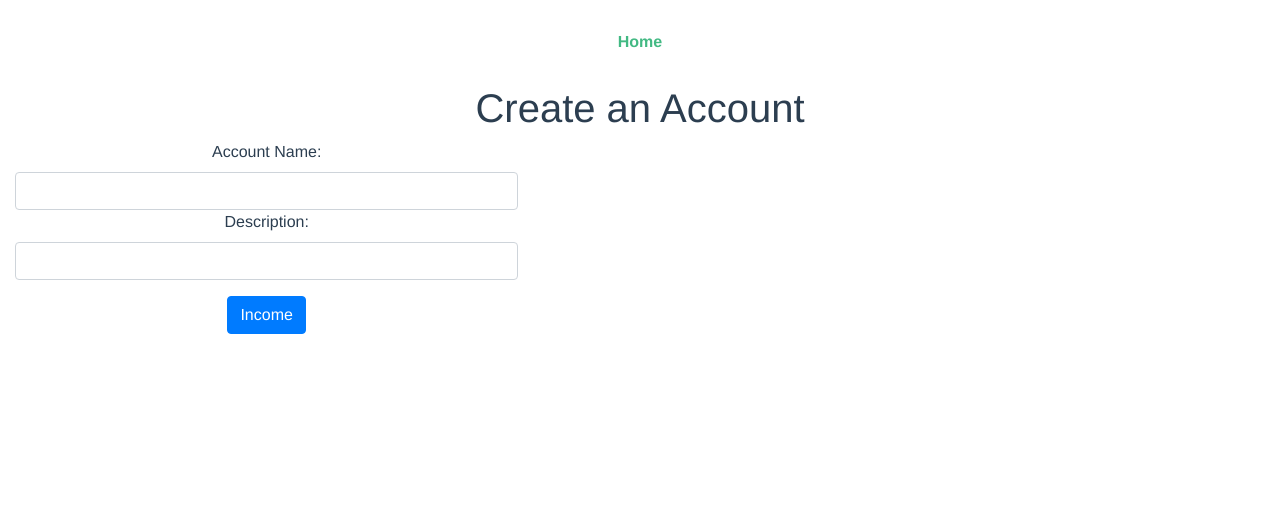
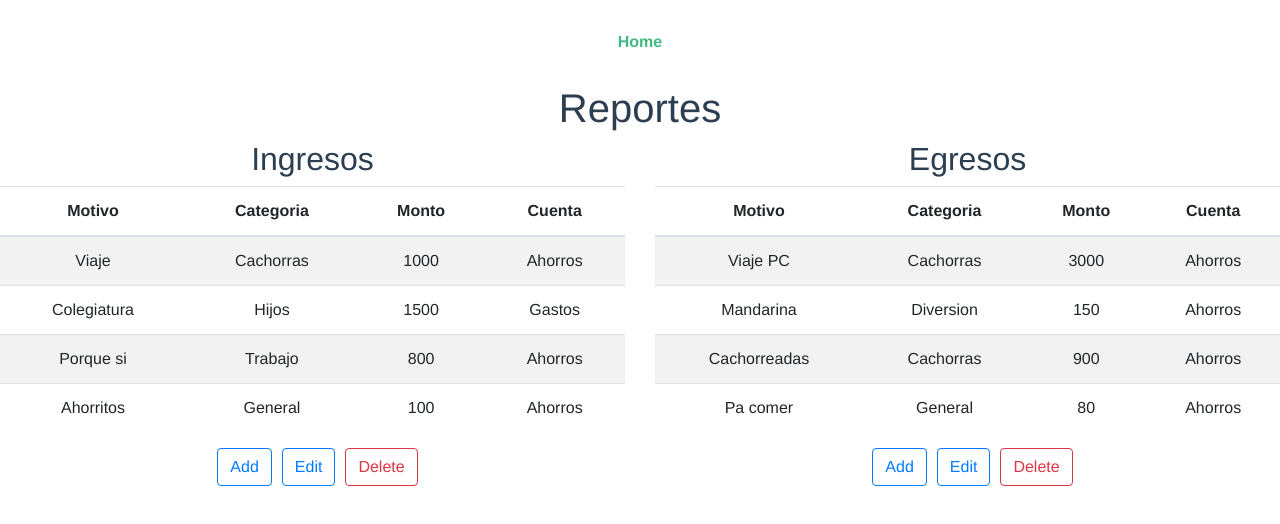
Before and after one commit to choi2nkyu/CertiProject, a Vue app: page /#/ in a window 1280 px wide. Shown: the top 524 px of the page. Built offline with nearby package versions, Linux system fonts and the light colour scheme.

Commit message:
payito: created UI for reportes

```diff
--- a/package.json
+++ b/package.json
@@ -26,6 +26,7 @@
     "babel-eslint": "^10.0.1",
     "chai": "^4.1.2",
     "eslint": "^5.16.0",
+    "eslint-config-google": "^0.12.0",
     "eslint-plugin-vue": "^5.0.0",
     "vue-template-compiler": "^2.5.21"
   }
--- a/src/router.js
+++ b/src/router.js
@@ -1,6 +1,6 @@
 import Vue from "vue";
 import Router from "vue-router";
-import Home from "./views/Home.vue";
+import Home from "./views/reportes.vue";
 
 Vue.use(Router);
 
@@ -8,17 +8,17 @@ export default new Router({
   routes: [
     {
       path: "/",
-      name: "home",
+      name: "reportes",
       component: Home
     },
     {
-      path: "/about",
-      name: "about",
+      path: "/reportes",
+      name: "reportes",
       // route level code-splitting
       // this generates a separate chunk (about.[hash].js) for this route
       // which is lazy-loaded when the route is visited.
       component: function() {
-        return import(/* webpackChunkName: "about" */ "./views/About.vue");
+        return import(/* webpackChunkName: "about" */ "./views/reportes.vue");
       }
     }
   ]
--- a/src/views/About.vue
+++ /dev/null
@@ -1,5 +0,0 @@
-<template>
-  <div class="about">
-    <h1>This is an about page</h1>
-  </div>
-</template>
--- /dev/null
+++ b/src/views/reportes.vue
@@ -0,0 +1,57 @@
+<template>
+   <div>
+     <h1>Reportes</h1>
+    <div class="row">
+       <div class="col-lg-6">
+       <h2>Ingresos</h2>
+       <b-table striped hover :items="items" :fields="fields"></b-table>
+
+       <div>
+        <b-button variant="outline-primary" style="margin-left: 10px">Add</b-button>
+        <b-button variant="outline-primary" style="margin-left: 10px">Edit</b-button>
+        <b-button variant="outline-danger" style="margin-left: 10px">Delete</b-button>
+       </div>
+     </div>
+
+
+     <div class="col-lg-6">
+       <h2>Egresos</h2>
+       <b-table striped hover :items="items2" :fields="fields"></b-table>
+
+      <div>
+        <b-button variant="outline-primary" style="margin-left: 10px">Add</b-button>
+        <b-button variant="outline-primary" style="margin-left: 10px">Edit</b-button>
+        <b-button variant="outline-danger" style="margin-left: 10px">Delete</b-button>
+       </div>
+
+     </div>
+    </div>
+
+
+   </div>
+
+</template>
+
+<script>
+  export default {
+    data() {
+      return {
+        // Note `isActive` is left out and will not appear in the rendered table
+        fields: ['motivo', 'categoria', 'monto', 'cuenta'],
+        items: [
+          { isActive: true, monto: 1000, motivo: 'Viaje', categoria: 'Cachorras', cuenta: 'Ahorros' },
+          { isActive: false, monto: 1500, motivo: 'Colegiatura', categoria: 'Hijos', cuenta: 'Gastos' },
+          { isActive: false, monto: 800, motivo: 'Porque si', categoria: 'Trabajo', cuenta: 'Ahorros'},
+          { isActive: true, monto: 100, motivo: 'Ahorritos', categoria: 'General', cuenta: 'Ahorros' }
+        ],
+
+        items2: [
+          { isActive: true, monto: 3000, motivo: 'Viaje PC', categoria: 'Cachorras', cuenta: 'Ahorros' },
+          { isActive: false, monto: 150, motivo: 'Mandarina', categoria: 'Diversion', cuenta: 'Ahorros' },
+          { isActive: false, monto: 900, motivo: 'Cachorreadas', categoria: 'Cachorras', cuenta: 'Ahorros'},
+          { isActive: true, monto: 80, motivo: 'Pa comer', categoria: 'General', cuenta: 'Ahorros' }
+        ]
+      }
+    }
+  }
+</script>
```
Also changed, not shown: src/views/grid.vue (added, +16 -0 lines), 1 other file (tests, documents, lock files or other folders).
